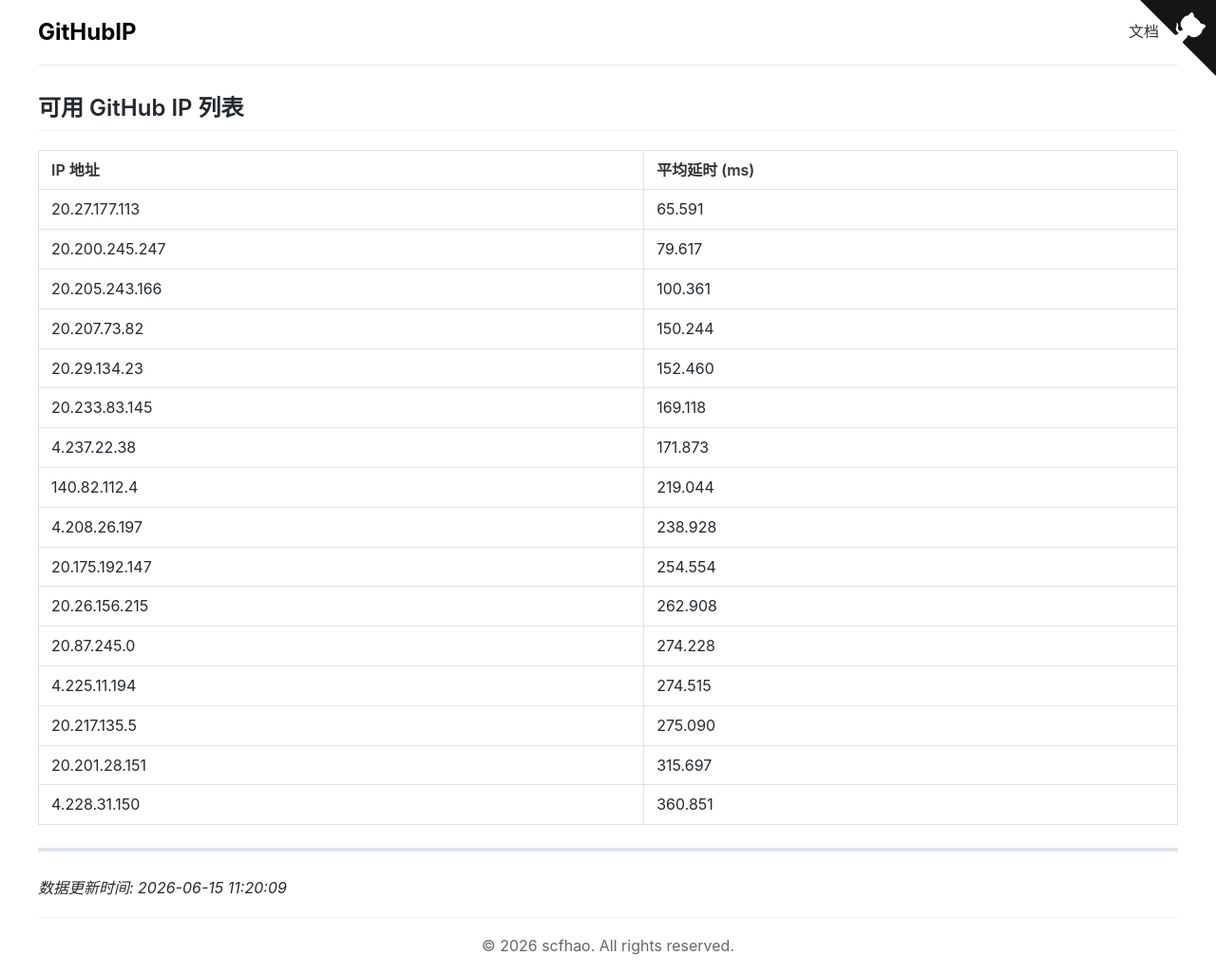
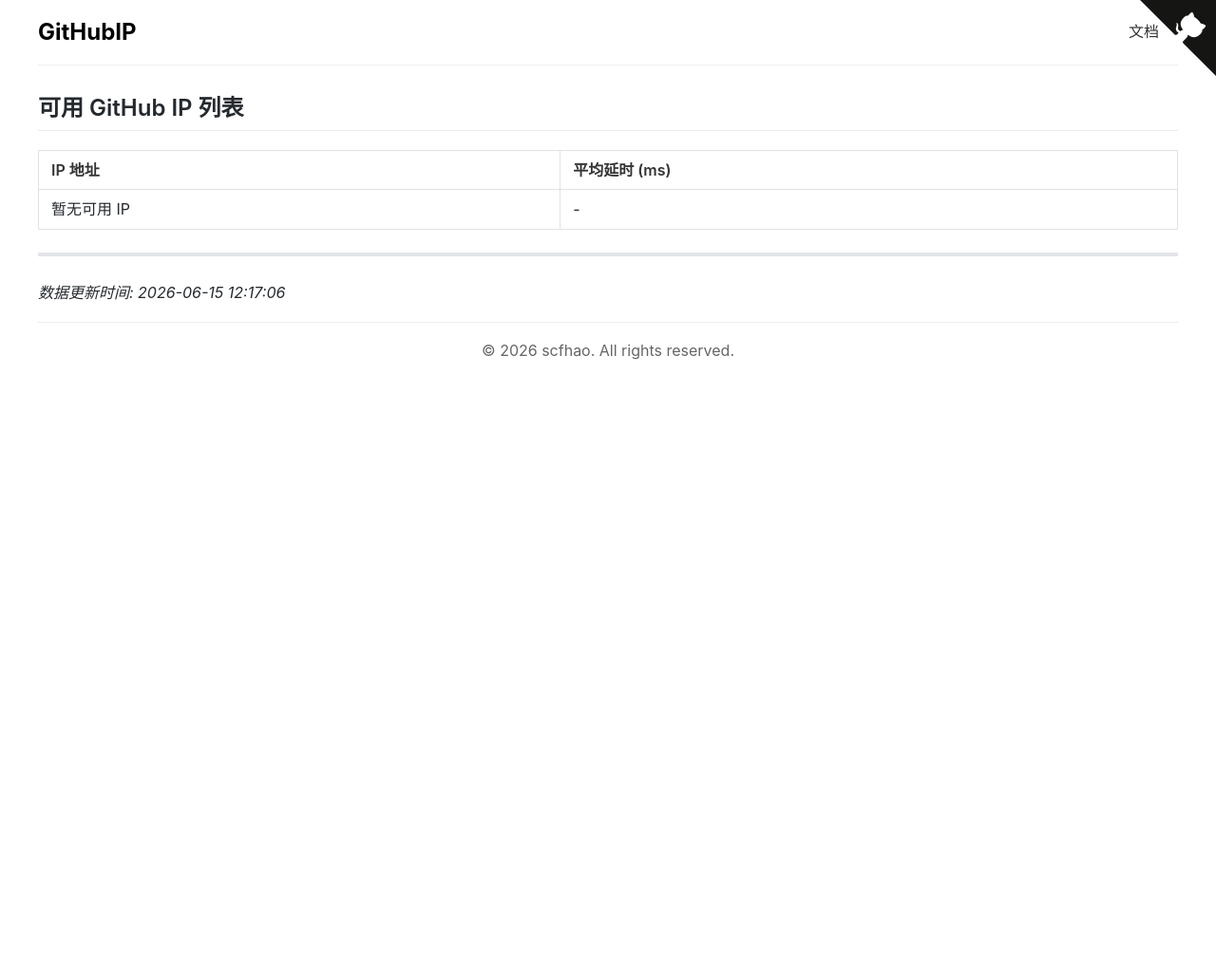
Before and after one commit to scfhao/GitHubIP, a Jekyll site: the page built from index.md, in a window 1280 px wide. Shown: the whole page at 95% size. Built offline with Jekyll 4.4.1, drawn with Linux system fonts in a browser that asks for light colours; after the commit the page ends 900 px from its top, so only the background shows below that.

Commit message:
自动脚本执行 - 2026-06-15 12:17:06

```diff
--- a/index.md
+++ b/index.md
@@ -1,30 +1,15 @@
 ---
 layout: home
 title: GitHub IP 列表
-date: 2026-06-15 11:20:09
+date: 2026-06-15 12:17:06
 ---
 
 ## 可用 GitHub IP 列表
 
 | IP 地址 | 平均延时 (ms) |
 |---------|--------------|
-| 20.27.177.113 | 65.591 |
-| 20.200.245.247 | 79.617 |
-| 20.205.243.166 | 100.361 |
-| 20.207.73.82 | 150.244 |
-| 20.29.134.23 | 152.460 |
-| 20.233.83.145 | 169.118 |
-| 4.237.22.38 | 171.873 |
-| 140.82.112.4 | 219.044 |
-| 4.208.26.197 | 238.928 |
-| 20.175.192.147 | 254.554 |
-| 20.26.156.215 | 262.908 |
-| 20.87.245.0 | 274.228 |
-| 4.225.11.194 | 274.515 |
-| 20.217.135.5 | 275.090 |
-| 20.201.28.151 | 315.697 |
-| 4.228.31.150 | 360.851 |
+| 暂无可用 IP | - |
 
 ---
 
-*数据更新时间: 2026-06-15 11:20:09*
+*数据更新时间: 2026-06-15 12:17:06*
```
